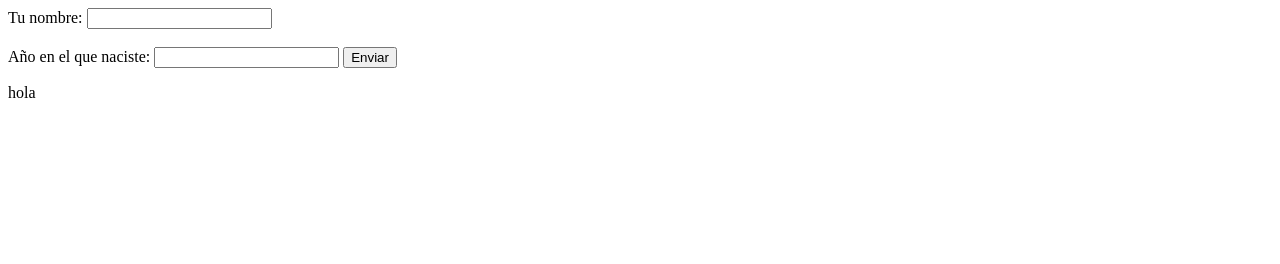
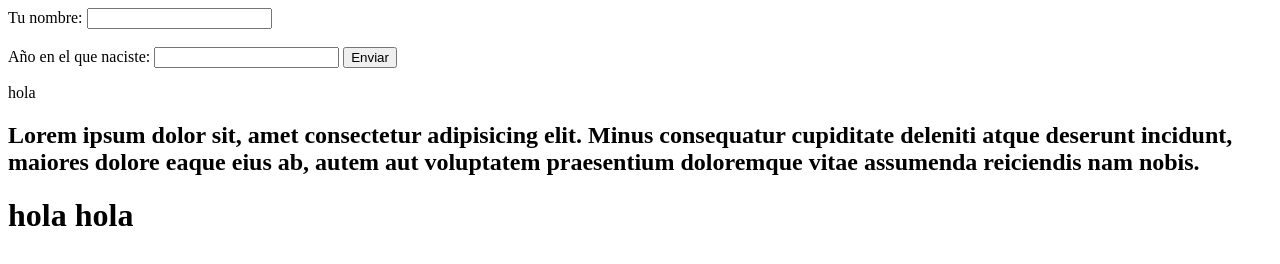
Before and after one commit to ThomasMisleh/eliminar-por-favor, a plain HTML site: page domertika-js/index.html in a window 1280 px wide. Drawn offline with Linux system fonts and the light colour scheme.

Commit message:
agregue h2

```diff
--- a/domertika-js/index.html
+++ b/domertika-js/index.html
@@ -23,8 +23,9 @@
 
 <section>
     <p>hola</p>
+    <h2>Lorem ipsum dolor sit, amet consectetur adipisicing elit. Minus consequatur cupiditate deleniti atque deserunt incidunt, maiores dolore eaque eius ab, autem aut voluptatem praesentium doloremque vitae assumenda reiciendis nam nobis.</h2>
 </section>
-
+<h1>hola hola</h1>
 
     <script src="/assets/js/scrip.js"></script>
 </body>
```
